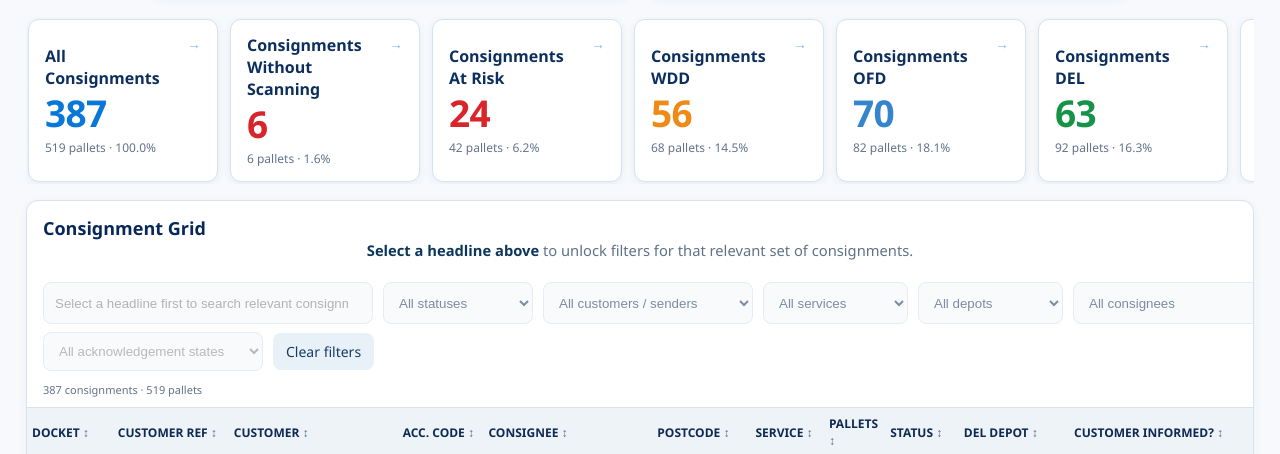
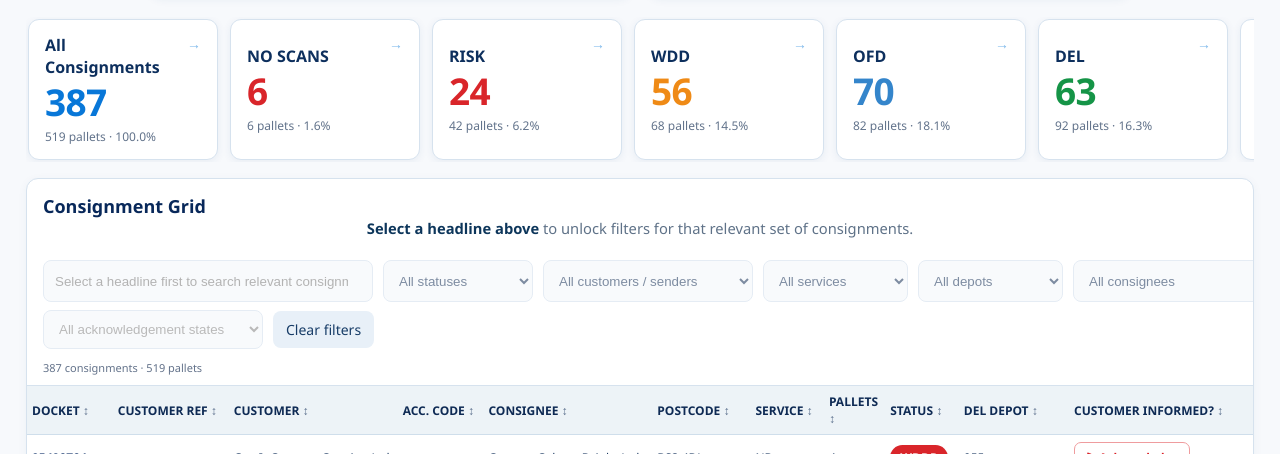
Before and after one commit to McMurrays008/mcmurrays-tpn-dashboard, a website: page dashboard.html in a window 1280 px wide. Shown: the part 283-737 px from the top of the page. Drawn offline with Linux system fonts and the light colour scheme; no server answers.

Commit message:
Shorten Operations category labels

```diff
--- a/dashboard.html
+++ b/dashboard.html
@@ -174,24 +174,24 @@ footer{max-width:1540px;margin:0 auto;padding:17px 26px 24px;border-top:1px soli
 </section></div>
 <section class="cards"><button type="button" class="card all" data-filter="all"><span class="cardcopy"><span class="label">All Consignments</span><span class="big" id="allCount">0</span><span class="sub" id="allSub"></span></span></button><button class="card noscans" data-filter="noscans">
   <span class="iconbubble" aria-hidden="true"><svg viewBox="0 0 64 64"><circle cx="32" cy="32" r="27" fill="#ef8a16"/><path d="M19 24v-6h6M39 18h6v6M45 40v6h-6M25 46h-6v-6" fill="none" stroke="#fff" stroke-width="4" stroke-linecap="round"/><path d="M20 20l24 24" stroke="#fff" stroke-width="5" stroke-linecap="round"/></svg></span>
-  <span class="cardcopy"><span class="label">Consignments Without Scanning</span><span class="big" id="noscansCount">0</span><span class="sub" id="noscansSub"></span></span>
+  <span class="cardcopy"><span class="label">NO SCANS</span><span class="big" id="noscansCount">0</span><span class="sub" id="noscansSub"></span></span>
 </button>
 <button class="card risk" data-filter="risk">
   <span class="iconbubble" aria-hidden="true"><svg viewBox="0 0 64 64"><circle cx="32" cy="32" r="28" fill="#e5252a"/><rect x="29" y="14" width="6" height="27" rx="3" fill="#fff"/><circle cx="32" cy="49" r="4" fill="#fff"/></svg></span>
-  <span class="cardcopy"><span class="label">Consignments At Risk</span><span class="big" id="riskCount">0</span><span class="sub" id="riskSub"></span></span>
+  <span class="cardcopy"><span class="label">RISK</span><span class="big" id="riskCount">0</span><span class="sub" id="riskSub"></span></span>
 </button>
 <button class="card wdd" data-filter="wdd">
   <span class="iconbubble" aria-hidden="true"><svg viewBox="0 0 64 64"><path d="M32 6L60 55H4L32 6z" fill="#f5a000"/><rect x="29" y="21" width="6" height="20" rx="3" fill="#fff"/><circle cx="32" cy="48" r="3.5" fill="#fff"/></svg></span>
-  <span class="cardcopy"><span class="label">Consignments WDD</span><span class="big" id="wddCount">0</span><span class="sub" id="wddSub"></span></span>
+  <span class="cardcopy"><span class="label">WDD</span><span class="big" id="wddCount">0</span><span class="sub" id="wddSub"></span></span>
 </button>
 <button class="card undelivered" data-filter="undelivered">
   <span class="iconbubble" aria-hidden="true"><svg viewBox="0 0 64 64"><circle cx="32" cy="32" r="28" fill="#5f7288"/><path d="M22 19v17l12 8" fill="none" stroke="#fff" stroke-width="5" stroke-linecap="round" stroke-linejoin="round"/><path d="M40 18h9v9" fill="none" stroke="#fff" stroke-width="4" stroke-linecap="round"/></svg></span>
-  <span class="cardcopy"><span class="label">Consignments OFD</span><span class="big" id="undeliveredCount">0</span><span class="sub" id="undeliveredSub"></span></span>
+  <span class="cardcopy"><span class="label">OFD</span><span class="big" id="undeliveredCount">0</span><span class="sub" id="undeliveredSub"></span></span>
 </button>
 <button class="card delivered" data-filter="delivered">
   <span class="iconbubble" aria-hidden="true"><svg viewBox="0 0 64 64"><circle cx="32" cy="32" r="28" fill="#159447"/><path d="M18 33l9 9 19-21" fill="none" stroke="#fff" stroke-width="7" stroke-linecap="round" stroke-linejoin="round"/></svg></span>
-  <span class="cardcopy"><span class="label">Consignments DEL</span><span class="big" id="deliveredCount">0</span><span class="sub" id="deliveredSub">Core services delivered</span></span>
-</button><button type="button" class="card other" data-filter="other"><span class="cardcopy"><span class="label">Other Statuses</span><span class="big" id="otherCount">0</span><span class="sub" id="otherSub"></span></span></button></section>
+  <span class="cardcopy"><span class="label">DEL</span><span class="big" id="deliveredCount">0</span><span class="sub" id="deliveredSub">Core services delivered</span></span>
+</button><button type="button" class="card other" data-filter="other"><span class="cardcopy"><span class="label">OTHERS</span><span class="big" id="otherCount">0</span><span class="sub" id="otherSub"></span></span></button></section>
 
 
 <section class="panel gridpanel">
@@ -357,7 +357,7 @@ function rowsForCard(n){
  if(n==="all")return data;
  return data.filter(x=>consignmentCategory(x)===n);
 }
-function title(n){return ({"all":"All Consignments","other":"Other Statuses","live":"Total Live consignments","noscans":"Consignments Without Scanning","risk":"Consignments At Risk","wdd":"Consignments WDD","undelivered":"Consignments OFD","delivered":"Consignments DEL"})[n]||""}
+function title(n){return ({"all":"All Consignments","other":"OTHERS","live":"Total Live consignments","noscans":"NO SCANS","risk":"RISK","wdd":"WDD","undelivered":"OFD","delivered":"DEL"})[n]||""}
 function ackCell(x){
  const d=isAck(x.Docket);
  const busy=ackBusy.has(String(x.Docket));
```
